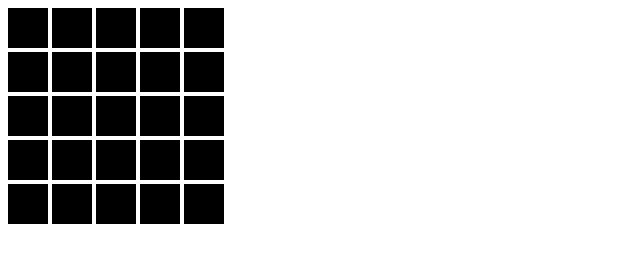
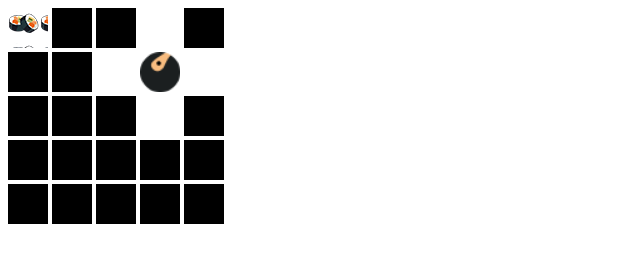
Before and after one commit to achan9528/Coding_Dojo_Ninjaman, a plain HTML site: page index.html in a window 1280 px wide. Shown: the whole page, without its empty margins (0-640 px from the left). Drawn offline with Linux system fonts and the light colour scheme.

Commit message:
Update index.html

```diff
--- a/index.html
+++ b/index.html
@@ -8,28 +8,49 @@
                 width: 40px;
                 display: inline-block;
             }
+            .sushi{
+                background-color: white;
+                background-image: url('./img/sushi.png');
+                height: 40px;
+                width: 40px;
+                display: inline-block;
+            }
+            .blank{
+                background-color: white;
+                height: 40px;
+                width: 40px;
+                display: inline-block;
+            }
+            #ninjaman{
+                background-color: white;
+                background-image:url('./img/ninja.gif');
+                height: 40px;
+                width: 40px;
+                display: inline-block;
+                background-size: contain;
+            }
         </style>
     </head>
     <body>
         <div class='row'>
+            <div class='sushi'></div>
             <div class='wall'></div>
             <div class='wall'></div>
-            <div class='wall'></div>
-            <div class='wall'></div>
+            <div class='blank'></div>
             <div class='wall'></div>
         </div>
         <div class='row'>
             <div class='wall'></div>
             <div class='wall'></div>
-            <div class='wall'></div>
-            <div class='wall'></div>
-            <div class='wall'></div>
+            <div class='blank'></div>
+            <div id='ninjaman'></div>
+            <div class='blank'></div>
         </div>
         <div class='row'>
             <div class='wall'></div>
             <div class='wall'></div>
             <div class='wall'></div>
-            <div class='wall'></div>
+            <div class='blank'></div>
             <div class='wall'></div>
         </div>
         <div class='row'>
```
